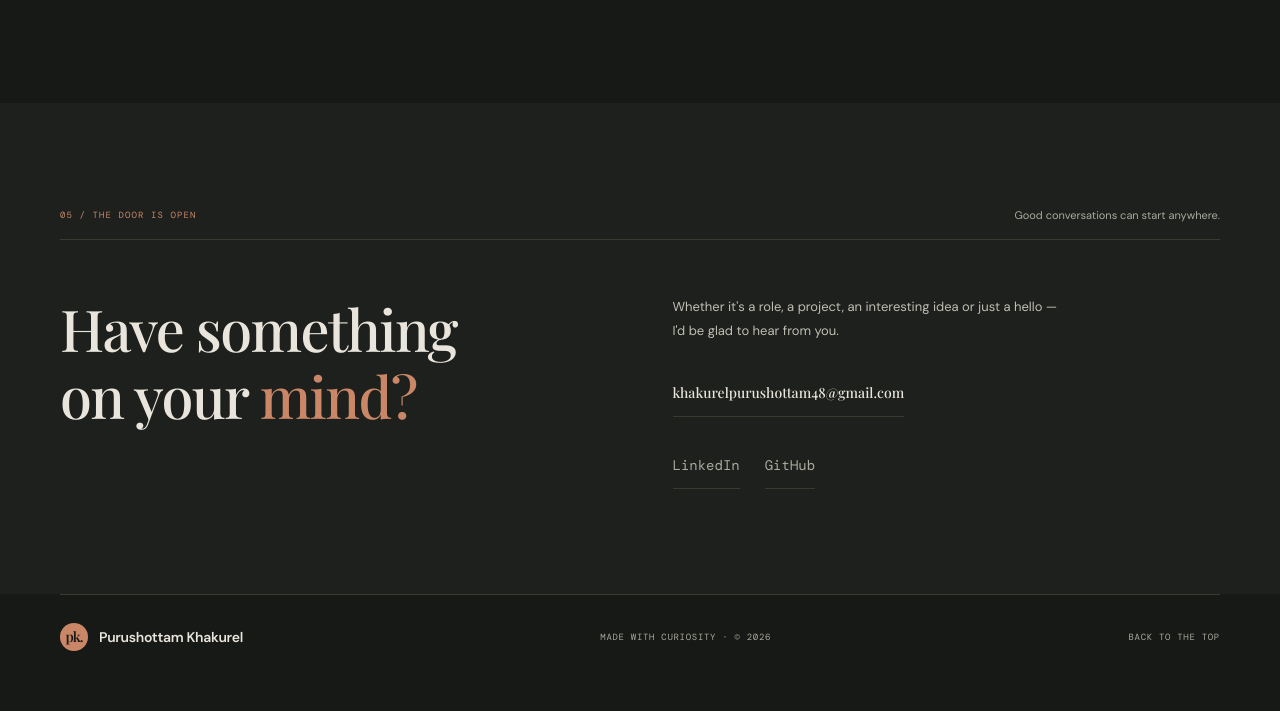
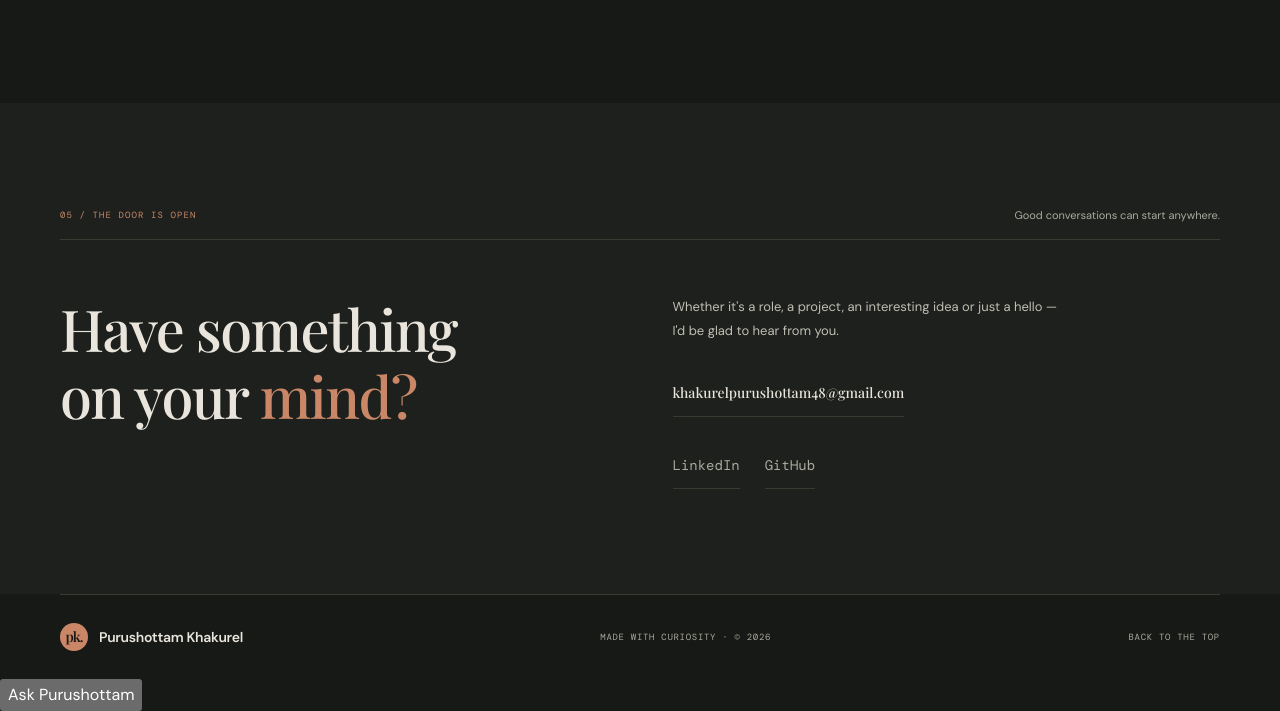
Before and after one commit to purushottamkhakurel/purushottam-portfolio-v2, a plain HTML site: page index.html in a window 1280 px wide. Shown: the part 3847-4558 px from the top of the page. Before the commit the page ends 4526 px from the top, so only its background shows below. Drawn offline with nearby package versions, Linux system fonts and the light colour scheme; a web font is replaced by a local one.

Commit message:
Add Ask Purushottam chatbot to site

```diff
--- a/index.html
+++ b/index.html
@@ -36,4 +36,4 @@
 <section class="section contact-section" id="contact"><div class="wrap"><div class="section-heading"><span>05 / THE DOOR IS OPEN</span><small>Good conversations can start anywhere.</small></div><div class="contact-grid"><h2>Have something<br>on your <em>mind?</em></h2><div><p>Whether it's a role, a project, an interesting idea or just a hello — I'd be glad to hear from you.</p><a class="contact-email" href="mailto:khakurelpurushottam48@gmail.com">khakurelpurushottam48@gmail.com </a><div class="social-links"><a href="https://www.linkedin.com/in/purushottamkhakurel/">LinkedIn </a><a href="https://github.com/purushottamkhakurel">GitHub </a></div></div></div></div></section>
 </main>
 <footer class="site-footer wrap"><a class="brand" href="/"><b class="brand-mark">pk.</b><span>Purushottam Khakurel</span></a><span>MADE WITH CURIOSITY · © <span id="year"></span></span><a href="#top">BACK TO THE TOP </a></footer>
-<script src="js/main.js"></script></body></html>
+<script src="js/main.js"></script><script src="js/chatbot.js?v=20261119"></script></body></html>
```
